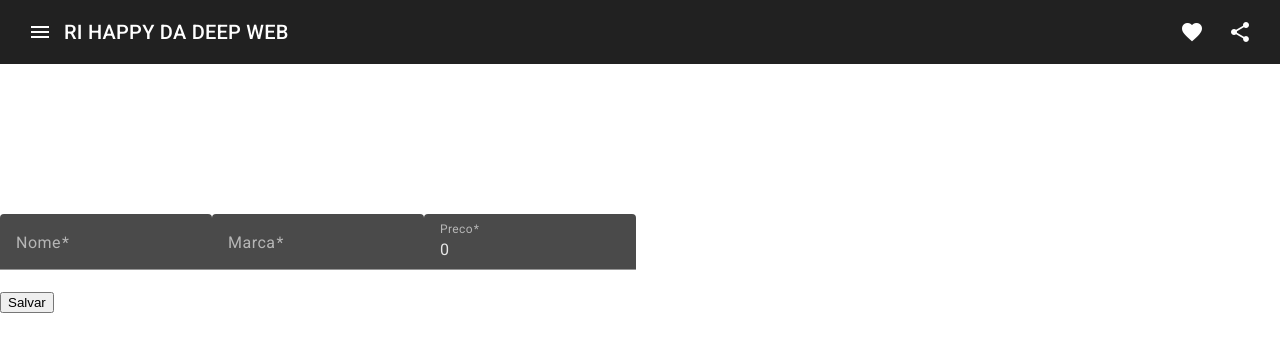
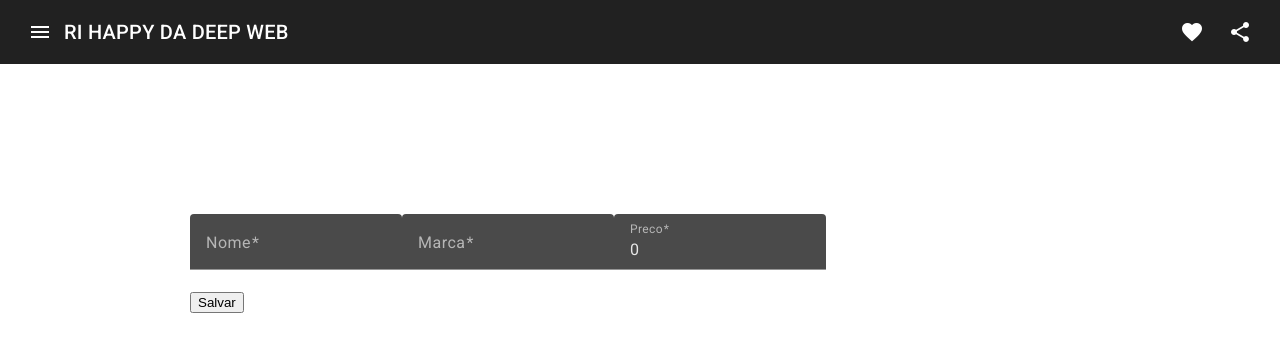
Before and after one commit to DiegoReso/Toy-Store-Angular, an Angular app: page /create-toy in a window 1280 px wide. Shown: the top 352 px of the page. Built offline with nearby package versions, Linux system fonts and the light colour scheme.

Commit message:
refactor: refactor form control

```diff
--- a/src/app/components/create/create.component.css
+++ b/src/app/components/create/create.component.css
@@ -0,0 +1,4 @@
+form{
+  width: 900px;
+  margin: 0 auto;
+}
```
